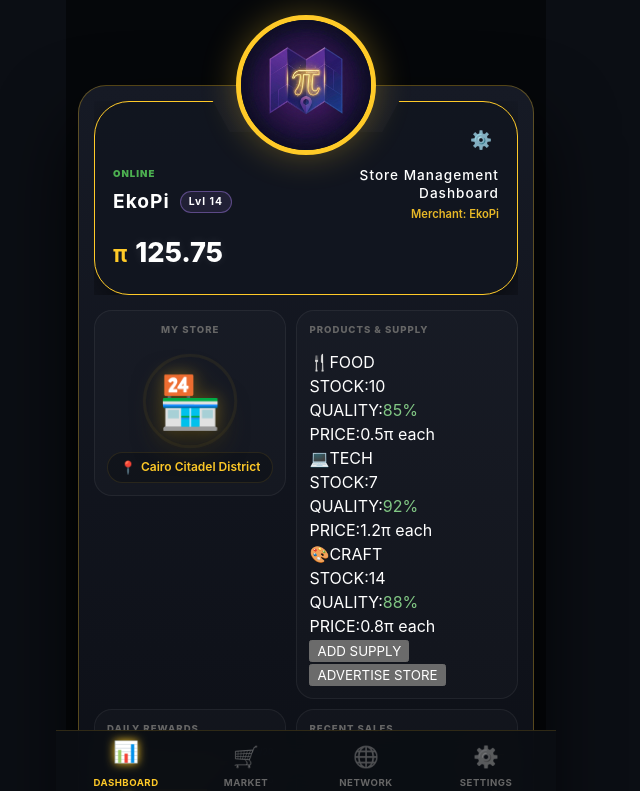
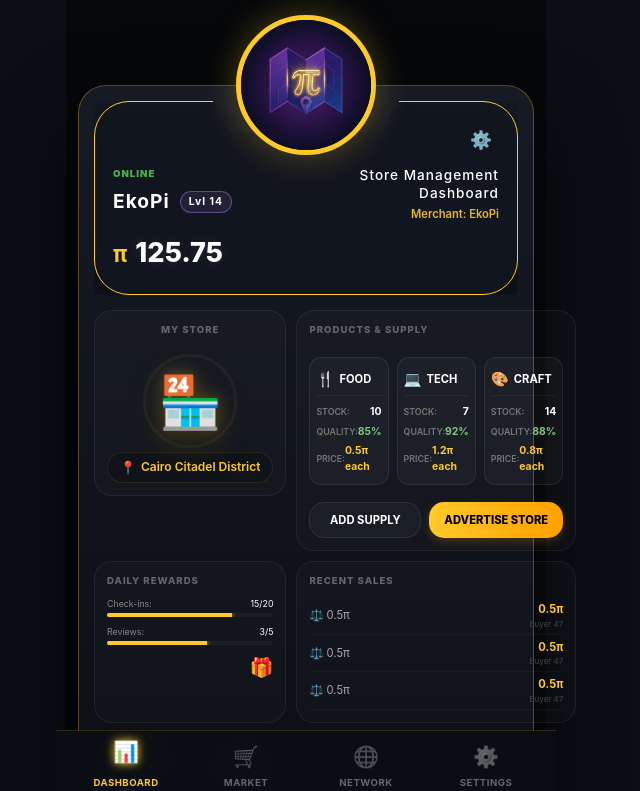
Before and after one commit to Maplypi-Official/maplypi-frontend, a React (Vite) app: page / in a window 1280 px wide. Shown: the top 791 px of the page, without its empty margins (334-974 px from the left). Built offline with nearby package versions, Linux system fonts and the light colour scheme; no server answers.

Commit message:
Update ProductsSupply.css

```diff
--- a/src/components/Stats/ProductsSupply.css
+++ b/src/components/Stats/ProductsSupply.css
@@ -1,93 +1,84 @@
-.product-matrix {
+.product-matrix-grid {
   display: flex;
   flex-direction: column;
-  gap: 15px;
+  gap: 12px;
 }
 
-.panel-header-row {
-  display: flex;
-  justify-content: space-between;
-  align-items: center;
-  margin-bottom: 5px;
+.prod-grid-container {
+  display: grid;
+  grid-template-columns: repeat(3, 1fr); /* 3 أعمدة متساوية */
+  gap: 8px;
 }
 
-.inventory-status {
-  font-size: 0.6rem;
-  color: #4caf50;
-  font-weight: bold;
-}
-
-.prod-list {
+.prod-card-box {
+  background: rgba(255, 255, 255, 0.03);
+  border: 1px solid rgba(255, 255, 255, 0.08);
+  border-radius: 12px;
+  padding: 10px 6px;
   display: flex;
   flex-direction: column;
   gap: 8px;
 }
 
-.prod-card {
-  background: rgba(255, 255, 255, 0.03);
-  border: 1px solid rgba(255, 202, 40, 0.1);
-  border-radius: 16px;
-  padding: 10px 15px;
+.prod-header-mini {
+  display: flex;
+  align-items: center;
+  gap: 5px;
+  border-bottom: 1px solid rgba(255,255,255,0.05);
+  padding-bottom: 5px;
+}
+
+.p-mini-icon { font-size: 0.9rem; }
+.p-mini-name { font-size: 0.7rem; font-weight: 700; color: #fff; }
+
+.prod-details-mini {
+  display: flex;
+  flex-direction: column;
+  gap: 4px;
+}
+
+.mini-stat {
   display: flex;
   justify-content: space-between;
   align-items: center;
-  transition: all 0.2s ease;
 }
 
-.prod-card:hover {
-  background: rgba(255, 255, 255, 0.05);
-  border-color: var(--digital-gold);
-}
+.m-label { font-size: 0.55rem; color: #777; font-weight: 600; }
+.m-val { font-size: 0.65rem; font-weight: 700; color: #fff; }
+.q-green { color: #81c784 !important; }
+.gold-text { color: var(--digital-gold); }
 
-.prod-identity {
-  display: flex;
-  align-items: center;
+/* تنسيق الأزرار المزدوجة */
+.product-actions-group {
+  display: grid;
+  grid-template-columns: 1fr 1.2fr;
   gap: 8px;
-  flex: 1.2;
-}
-
-.prod-icon { font-size: 1.1rem; }
-.prod-name { font-weight: 700; font-size: 0.85rem; color: #fff; letter-spacing: 0.5px; }
-
-.prod-stats {
-  display: flex;
-  gap: 12px;
-  flex: 1.5;
-  justify-content: center;
-}
-
-.stat-unit { display: flex; align-items: baseline; gap: 4px; }
-.unit-label { font-size: 0.6rem; color: #777; text-transform: uppercase; }
-.unit-value { font-size: 0.8rem; font-weight: 600; color: #fff; }
-
-.q-green { color: #81c784 !important; }
-
-/* الشكل البيضاوي الذهبي للسعر (Mirror Effect) */
-.p-tag-pill {
-  background: var(--digital-gold);
-  color: #000;
-  padding: 4px 12px;
-  border-radius: 20px; /* جعلها بيضاوية تماماً */
-  font-weight: 800;
-  font-size: 0.75rem;
-  box-shadow: 0 4px 10px rgba(255, 202, 40, 0.2);
-  white-space: nowrap;
-}
-
-.ts-btn-gold-action {
-  width: 100%;
-  background: linear-gradient(90deg, #ffca28, #ffa000);
-  border: none;
-  padding: 14px;
-  border-radius: 18px;
-  color: #000;
-  font-weight: 800;
-  font-size: 0.9rem;
-  letter-spacing: 1px;
-  cursor: pointer;
   margin-top: 5px;
 }
 
-.ts-btn-gold-action:active {
-  transform: scale(0.98);
+.btn-add-supply {
+  background: #1a1e26;
+  border: 1px solid #333;
+  color: #fff;
+  border-radius: 15px;
+  padding: 10px;
+  font-size: 0.7rem;
+  font-weight: bold;
+  cursor: pointer;
 }
+
+.ts-btn-gold-action-mini {
+  background: linear-gradient(90deg, #ffca28, #ffa000);
+  border: none;
+  padding: 10px;
+  border-radius: 15px;
+  color: #000;
+  font-weight: 800;
+  font-size: 0.7rem;
+  cursor: pointer;
+  box-shadow: 0 4px 10px rgba(255, 160, 0, 0.2);
+}
+
+.ts-btn-gold-action-mini:active, .btn-add-supply:active {
+  transform: scale(0.96);
+}
```
